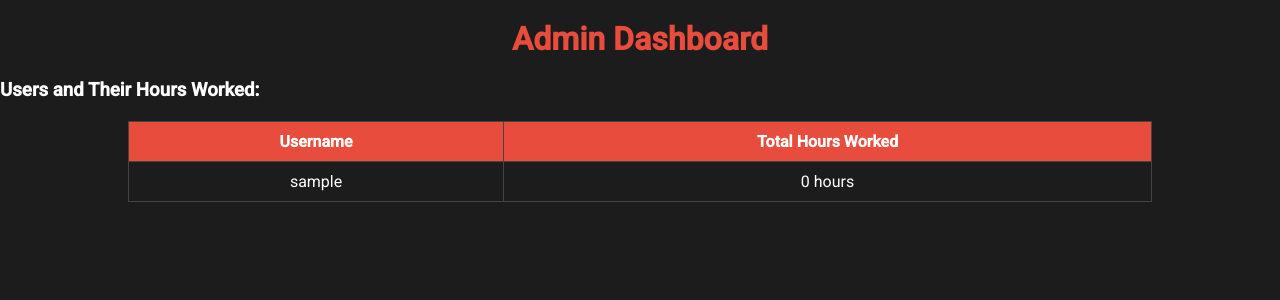
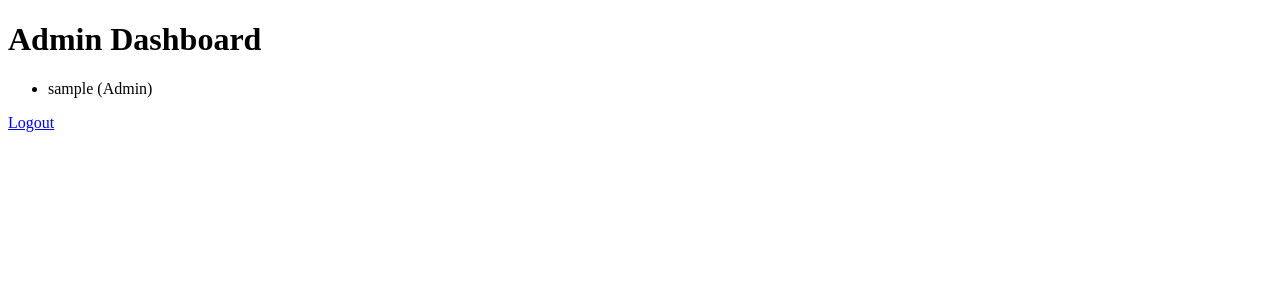
Before and after one commit to SafeSiteDev/SafeSite-Timeclock, a Flask app: page /admin_dashboard in a window 1280 px wide. Shown: the top 300 px of the page. Run offline with Flask 2, Linux system fonts and the light colour scheme; the visitor is signed in with stand-in values (Sample User, id 1); data comes from the database, SQL or seed files in the repository.

Commit message:
Update admin_dashboard.html

```diff
--- a/templates/admin_dashboard.html
+++ b/templates/admin_dashboard.html
@@ -1,68 +1,15 @@
 <!DOCTYPE html>
-<html lang="en">
+<html>
 <head>
-    <meta charset="UTF-8">
     <title>Admin Dashboard</title>
-    <link href="https://fonts.googleapis.com/css2?family=Roboto:wght@400;500&display=swap" rel="stylesheet">
-    <style>
-        body {
-            font-family: 'Roboto', sans-serif;
-            background-color: #1c1c1c;
-            color: #fff;
-            margin: 0;
-            padding: 0;
-        }
-        h1 {
-            text-align: center;
-            margin-top: 20px;
-            color: #e74c3c;
-        }
-        table {
-            width: 80%;
-            margin: 20px auto;
-            border-collapse: collapse;
-            border: 1px solid #444;
-        }
-        th, td {
-            padding: 10px;
-            text-align: center;
-            border: 1px solid #444;
-        }
-        th {
-            background-color: #e74c3c;
-            color: white;
-        }
-        tr:nth-child(even) {
-            background-color: #333;
-        }
-    </style>
 </head>
 <body>
     <h1>Admin Dashboard</h1>
-    <h3>Users and Their Hours Worked:</h3>
-    <table>
-        <thead>
-            <tr>
-                <th>Username</th>
-                <th>Total Hours Worked</th>
-            </tr>
-        </thead>
-        <tbody>
-            {% for user in users %}
-            <tr>
-                <td>{{ user.username }}</td>
-                <td>
-                    {% set total_hours = 0 %}
-                    {% for entry in user.clock_entries %}
-                        {% if entry.clock_out %}
-                            {% set total_hours = total_hours + (entry.clock_out - entry.clock_in).seconds / 3600 %}
-                        {% endif %}
-                    {% endfor %}
-                    {{ total_hours }} hours
-                </td>
-            </tr>
-            {% endfor %}
-        </tbody>
-    </table>
+    <ul>
+        {% for user in users %}
+        <li>{{ user.username }} ({{ 'Admin' if user.is_admin else 'User' }})</li>
+        {% endfor %}
+    </ul>
+    <a href="{{ url_for('logout') }}">Logout</a>
 </body>
 </html>
```
